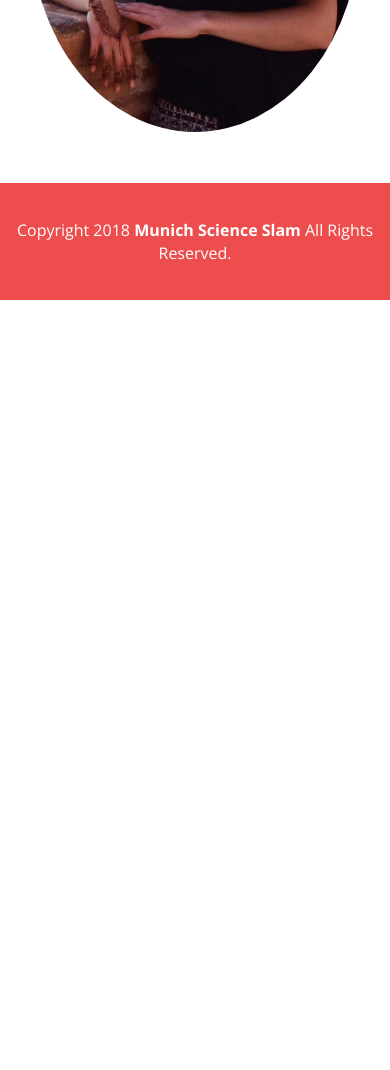
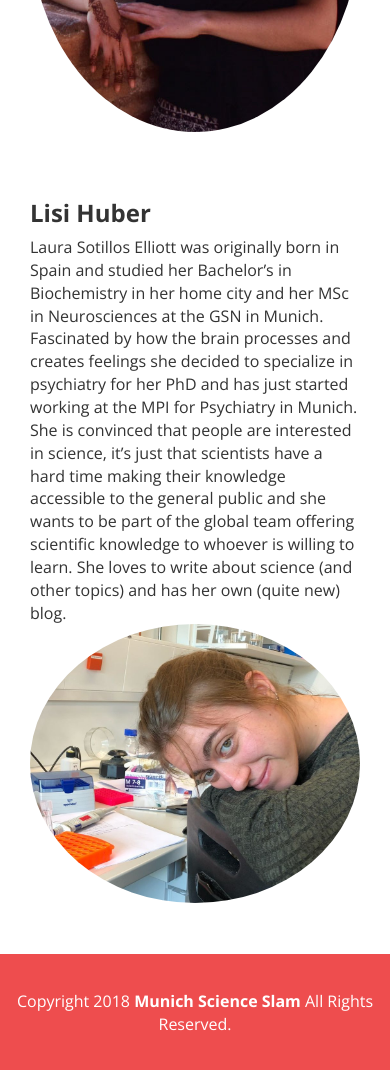
Before and after one commit to munich-science-slam/munich-science-slam.github.io, a plain HTML site: page index.html in a window 390 px wide. Shown: the part 10823-11893 px from the top of the page. Before the commit the page ends 11123 px from the top, so only its background shows below. Drawn offline with nearby package versions, Linux system fonts and the light colour scheme.

Commit message:
Update index.html

```diff
--- a/index.html
+++ b/index.html
@@ -656,6 +656,27 @@
     <div class="col-md-2"></div>
 </div>
     </div>
+
+
+		<br><br>
+    <div class="container">
+<div class="row mb-2 center">
+    <div class="col-md-2"></div>
+    <div class="col-md-6">
+        <h3>Lisi Huber</h3>
+	    Laura Sotillos Elliott was originally born in Spain and studied her Bachelor’s in Biochemistry in her home city and her MSc in Neurosciences at the GSN in Munich. Fascinated by how the brain processes and creates feelings she decided to specialize in psychiatry for her PhD and has just started working at the MPI for Psychiatry in Munich. She is convinced that people are interested in science, it’s just that scientists have a hard time making their knowledge accessible to the general public and she wants to be part of the global team offering scientific knowledge to whoever is willing to learn. She loves to write about science (and other topics) and has her own (quite new) blog.
+    </div>
+    <div class="col-md-2 align-middle">
+        <img src="munich-science-slam.github.io/eventup/images/Laura.jpg" alt="Image" class="img-responsive img-circle">
+    </div>
+    <div class="col-md-2"></div>
+</div>
+    </div>
+
+
+
+
+
     </div>
 </div>
 </div>
```
